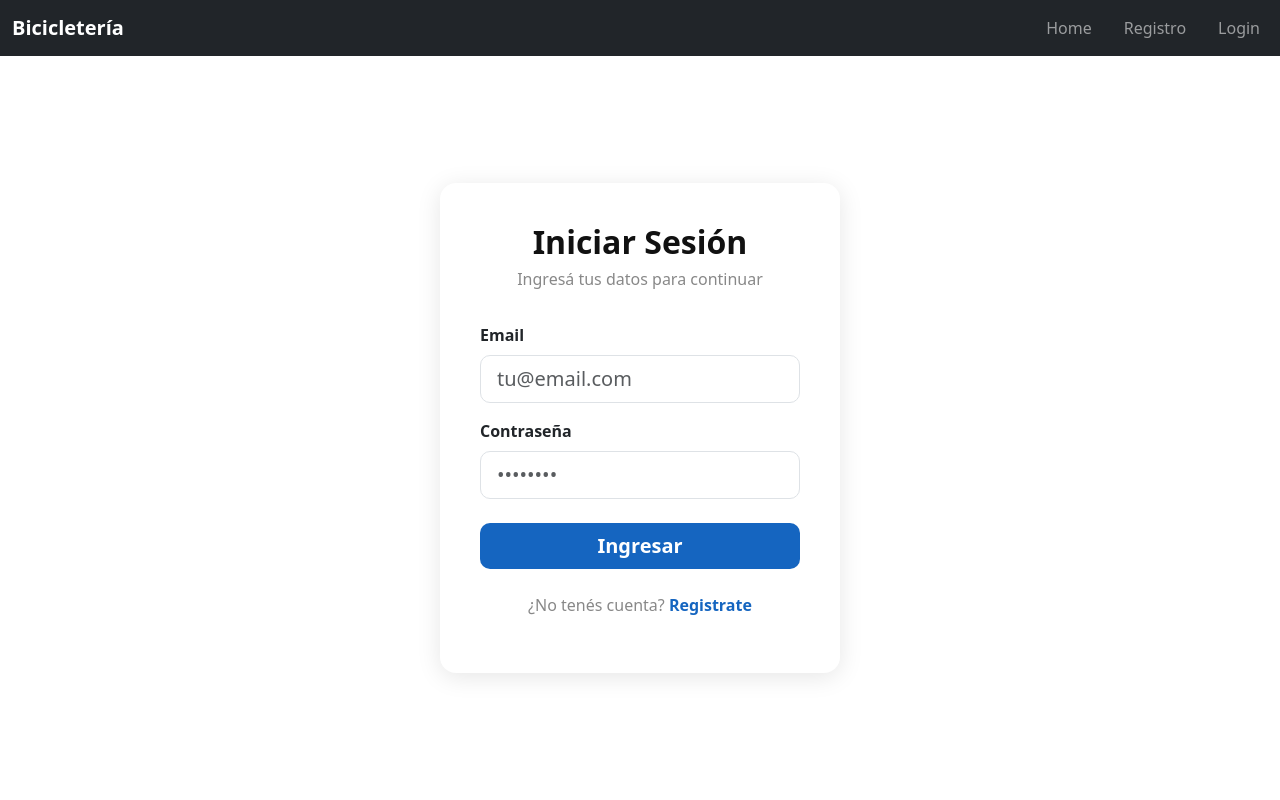
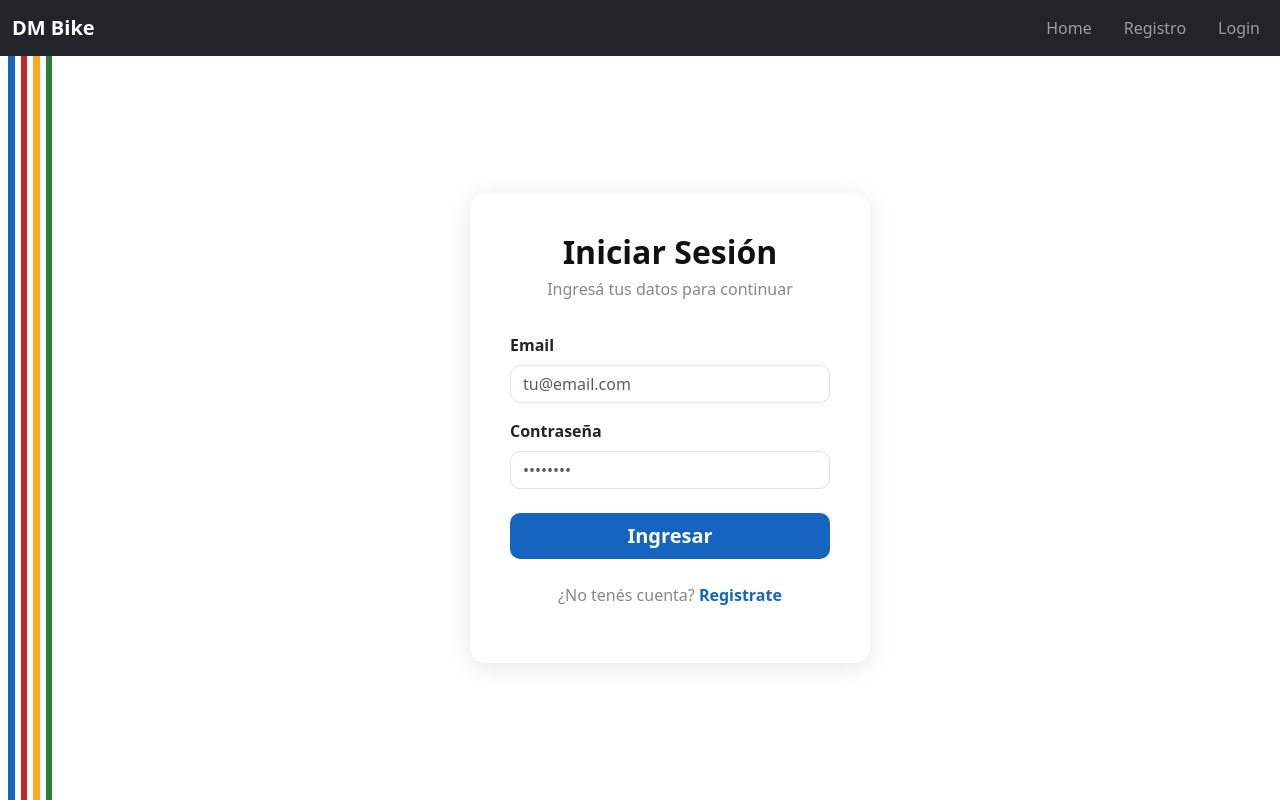
Before and after one commit to TomasC31/Bicicleteria-Front, a React (Vite) app: page /login in a window 1280 px wide. Built offline with nearby package versions, Linux system fonts and the light colour scheme.

Commit message:
Agregué la logica de validacion del login + algunos cambios menores

```diff
--- /dev/null
+++ b/src/components/LoginComp.jsx
@@ -0,0 +1,93 @@
+import { useState } from 'react';
+
+export default function LoginComp() {
+  const [email, setEmail] = useState('');
+  const [password, setPassword] = useState('');
+  const [errors, setErrors] = useState({});
+
+  // Validaciones
+  const validateForm = () => {
+    const newErrors = {};
+
+    if (!email) {
+      newErrors.email = 'El email es obligatorio';
+    } else if (!/^[^\s@]+@[^\s@]+\.[^\s@]+$/.test(email)) {
+      newErrors.email = 'Ingresá un email válido';
+    }
+
+    if (!password) {
+      newErrors.password = 'La contraseña es obligatoria';
+    } else if (password.length < 6) {
+      newErrors.password = 'La contraseña debe tener al menos 6 caracteres';
+    }
+
+    return newErrors;
+  };
+
+  const handleSubmit = (e) => {
+    e.preventDefault();
+
+    const newErrors = validateForm();
+    if (Object.keys(newErrors).length > 0) {
+      setErrors(newErrors);
+      return;
+    }
+
+    console.log('Login:', { email, password });
+    // Acá tiene que ir la llamada a la API cuando tengamos el backend
+  };
+
+  return (
+    <form onSubmit={handleSubmit}>
+      <div className="mb-3">
+        <label className="form-label fw-semibold">Email</label>
+        <input
+          type="email"
+          className={`form-control ${errors.email ? 'is-invalid' : ''}`}
+          placeholder="tu@email.com"
+          value={email}
+          onChange={(e) => {
+            setEmail(e.target.value);
+            if (errors.email) setErrors({ ...errors, email: '' });
+          }}
+          style={{ borderRadius: '10px' }}
+        />
+        {errors.email && (
+          <div className="invalid-feedback">{errors.email}</div>
+        )}
+      </div>
+
+      <div className="mb-4">
+        <label className="form-label fw-semibold">Contraseña</label>
+        <input
+          type="password"
+          className={`form-control ${errors.password ? 'is-invalid' : ''}`}
+          placeholder="••••••••"
+          value={password}
+          onChange={(e) => {
+            setPassword(e.target.value);
+            if (errors.password) setErrors({ ...errors, password: '' });
+          }}
+          style={{ borderRadius: '10px' }}
+        />
+        {errors.password && (
+          <div className="invalid-feedback">{errors.password}</div>
+        )}
+      </div>
+
+      <button
+        type="submit"
+        className="btn btn-lg w-100"
+        style={{
+          backgroundColor: '#1565C0',
+          color: 'white',
+          fontWeight: 'bold',
+          borderRadius: '10px',
+          border: 'none',
+        }}
+      >
+        Ingresar
+      </button>
+    </form>
+  );
+}
--- a/src/components/NavbarComp.jsx
+++ b/src/components/NavbarComp.jsx
@@ -6,7 +6,7 @@ export default function Navbar() {
     <nav className="navbar navbar-expand-lg navbar-dark bg-dark">
       <div className="container-fluid">
         <Link className="navbar-brand" to="/">
-          Bicicletería
+          DM Bike
         </Link>
         <button
           className="navbar-toggler"
--- a/src/components/RegisterComp.jsx
+++ b/src/components/RegisterComp.jsx
@@ -39,14 +39,14 @@ const RegisterComp = () => {
     if (!formData.nombre.trim()) {
       newErrors.nombre = 'El nombre es obligatorio';
     } else if (formData.nombre.length < 3) {
-      newErrors.nombre = 'El nombre debe tener al menos 2 caracteres';
+      newErrors.nombre = 'El nombre debe tener al menos 3 caracteres';
     }
 
     // Validar apellido
     if (!formData.apellido.trim()) {
       newErrors.apellido = 'El apellido es obligatorio';
     } else if (formData.apellido.length < 3) {
-      newErrors.apellido = 'El apellido debe tener al menos 2 caracteres';
+      newErrors.apellido = 'El apellido debe tener al menos 3 caracteres';
     }
 
     // Validar email
@@ -60,7 +60,7 @@ const RegisterComp = () => {
     // Validar contraseña
     if (!formData.password) {
       newErrors.password = 'La contraseña es obligatoria';
-    } else if (formData.password.length < 8) {
+    } else if (formData.password.length < 6) {
       newErrors.password = 'La contraseña debe tener al menos 6 caracteres';
     }
 
--- a/src/pages/HomePag.jsx
+++ b/src/pages/HomePag.jsx
@@ -10,11 +10,8 @@ export default function HomePag() {
         <CatalogoComp items={productos} />
       </div>
 
-
-
-
       <div className="container mt-4">
-        <h1  className="mb-4">Anuncion</h1>
+        <h1  className="mb-4">Anuncios</h1>
         <CatalogoComp items={productos} />
       </div>
 
--- a/src/pages/LoginPag.jsx
+++ b/src/pages/LoginPag.jsx
@@ -1,18 +1,16 @@
-import { useState } from 'react';
-import { useNavigate } from 'react-router-dom';
+import LoginComp from '../components/LoginComp';
 
-export default function Login() {
-  const [email, setEmail] = useState('');
-  const [password, setPassword] = useState('');
-  const navigate = useNavigate();
-
-  const handleSubmit = (e) => {
-    e.preventDefault();
-    console.log('Login:', { email, password });
-  };
-
+export default function LoginPag() {
   return (
     <div style={{ display: 'flex', height: 'calc(100vh - 56px)', backgroundColor: 'white', overflow: 'hidden' }}>
+
+      {/* Líneas verticales de colores */}
+      <div style={{ display: 'flex', flexDirection: 'row', width: '60px', height: '100%', gap: '6px', padding: '0 8px', flexShrink: 0 }}>
+        <div style={{ flex: 1, backgroundColor: '#1565C0' }} />
+        <div style={{ flex: 1, backgroundColor: '#C62828' }} />
+        <div style={{ flex: 1, backgroundColor: '#F9A825' }} />
+        <div style={{ flex: 1, backgroundColor: '#2E7D32' }} />
+      </div>
 
       {/* Formulario centrado */}
       <div style={{
@@ -36,47 +34,7 @@ export default function Login() {
             Ingresá tus datos para continuar
           </p>
 
-          <form onSubmit={handleSubmit}>
-            <div className="mb-3">
-              <label className="form-label fw-semibold">Email</label>
-              <input
-                type="email"
-                className="form-control form-control-lg"
-                placeholder="tu@email.com"
-                value={email}
-                onChange={(e) => setEmail(e.target.value)}
-                required
-                style={{ borderRadius: '10px' }}
-              />
-            </div>
-
-            <div className="mb-4">
-              <label className="form-label fw-semibold">Contraseña</label>
-              <input
-                type="password"
-                className="form-control form-control-lg"
-                placeholder="••••••••"
-                value={password}
-                onChange={(e) => setPassword(e.target.value)}
-                required
-                style={{ borderRadius: '10px' }}
-              />
-            </div>
-
-            <button
-              type="submit"
-              className="btn btn-lg w-100"
-              style={{
-                backgroundColor: '#1565C0',
-                color: 'white',
-                fontWeight: 'bold',
-                borderRadius: '10px',
-                border: 'none',
-              }}
-            >
-              Ingresar
-            </button>
-          </form>
+          <LoginComp />
 
           <p style={{ textAlign: 'center', marginTop: '1.5rem', color: '#888' }}>
             ¿No tenés cuenta?{' '}
```
